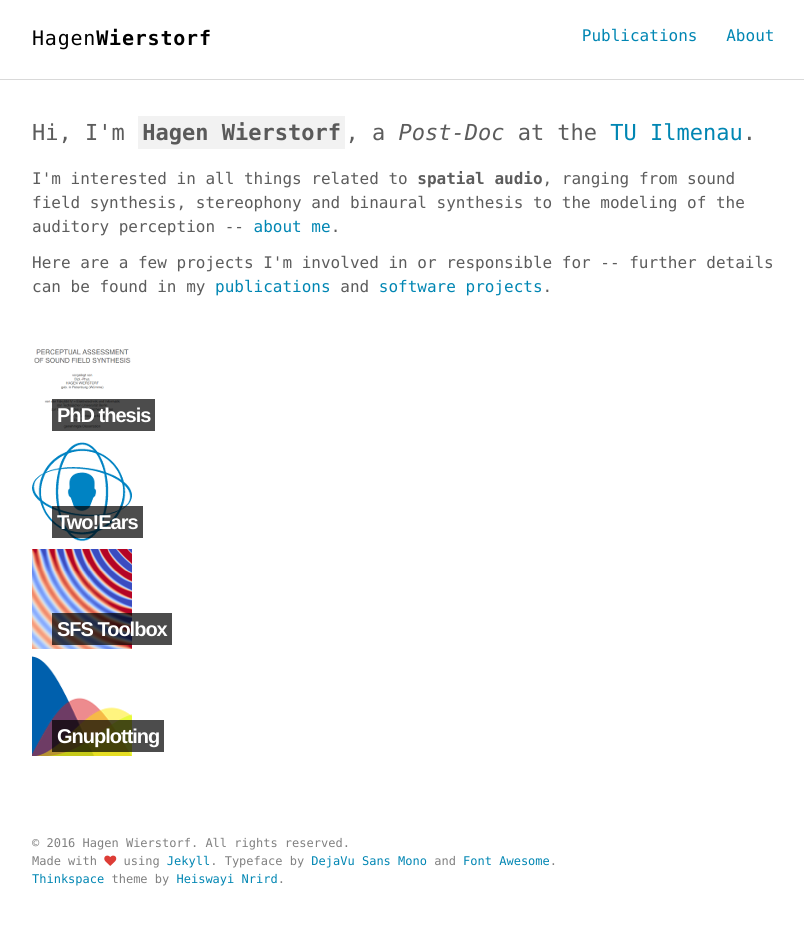
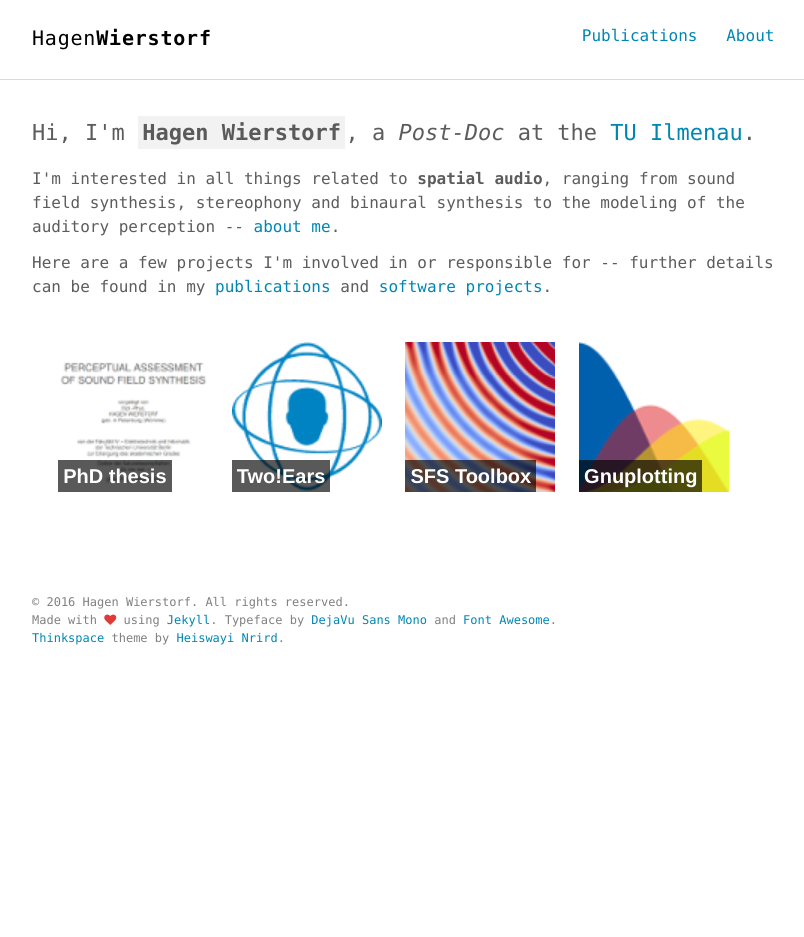
Before and after one commit to hagenw/hagenw.github.io, a Jekyll site: the page built from index.html, in a window 1280 px wide. Shown: the whole page, without its empty margins (232-1036 px from the left). Built offline with Jekyll 4.4.1, drawn with Linux system fonts in a browser that asks for light colours; Markdown is read by kramdown in place of the engine named in the settings; after the commit the page ends 900 px from its top, so only the background shows below that.

Commit message:
Fix project listening on start page

```diff
--- a/assets/scss/_layout.scss
+++ b/assets/scss/_layout.scss
@@ -273,17 +273,24 @@ hr {
 }
 .project h3 {
   position: absolute;
-  bottom: -10px;
-  left: 20px;
+  bottom: -7px;
+  //left: 20px;
   width: 100%;
 }
 .project h3 span {
   color: white;
   font: bold 20px/38px Helvetica, Sans-Serif;
-  letter-spacing: -1px;
+  letter-spacing: 0px;
   background: rgb(0, 0, 0); /* fallback color */
-  background: rgba(0, 0, 0, 0.7);
+  background: rgba(0, 0, 0, 0.65);
   padding: 5px;
+}
+ul.project {
+  list-style-type: none;
+}
+.project li {
+  display: inline-block;
+  padding: 7px;
 }
 
 // This applies from 0px to 600px
--- a/index.html
+++ b/index.html
@@ -7,22 +7,24 @@ title: Home
 
 <section>
   <div class="container">
-    <div class="project">
-      <img src="assets/icons/thesis.png"/>
-      <h3><span>PhD thesis</span></h3>
-    </div>
-    <div class="project">
-      <img src="assets/icons/twoears.png"/>
-      <h3><span>Two!Ears</span<</h3>
-    </div>
-    <div class="project">
-      <a href="http://sfstoolbox.org"><img src="assets/icons/sfs.png"/></a>
-      <h3><span>SFS Toolbox</span></h3>
-    </div>
-    <div class="project">
-      <img src="assets/icons/gnuplotting.png"/>
-      <h3><span>Gnuplotting</span></h3>
-    </div>
+    <ul class="project">
+      <li>
+        <a href="#"><img width="150px" src="assets/icons/thesis.png"/>
+          <h3><span>PhD thesis</span></h3></a>
+      </li>
+      <li>
+        <a href="http://twoears.eu"><img width="150px" src="assets/icons/twoears.png"/>
+          <h3><span>Two!Ears</span></h3></a>
+      </li>
+      <li>
+        <a href="http://sfstoolbox.org"><img width="150px" src="assets/icons/sfs.png"/>
+          <h3><span>SFS Toolbox</span></h3></a>
+      </li>
+      <li>
+        <a href="http://gnuplotting.org"><img width="150px" src="assets/icons/gnuplotting.png"/>
+          <h3><span>Gnuplotting</span></h3></a>
+      </li>
+    </ul>
   </div>
 
 </section>
```
